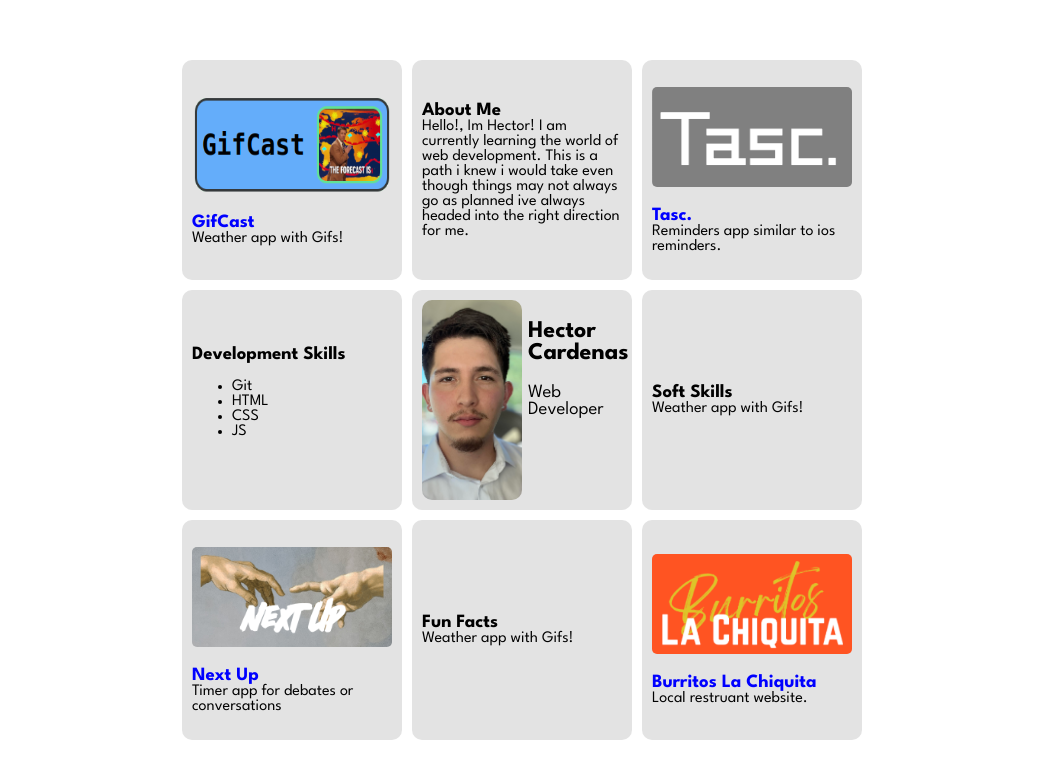
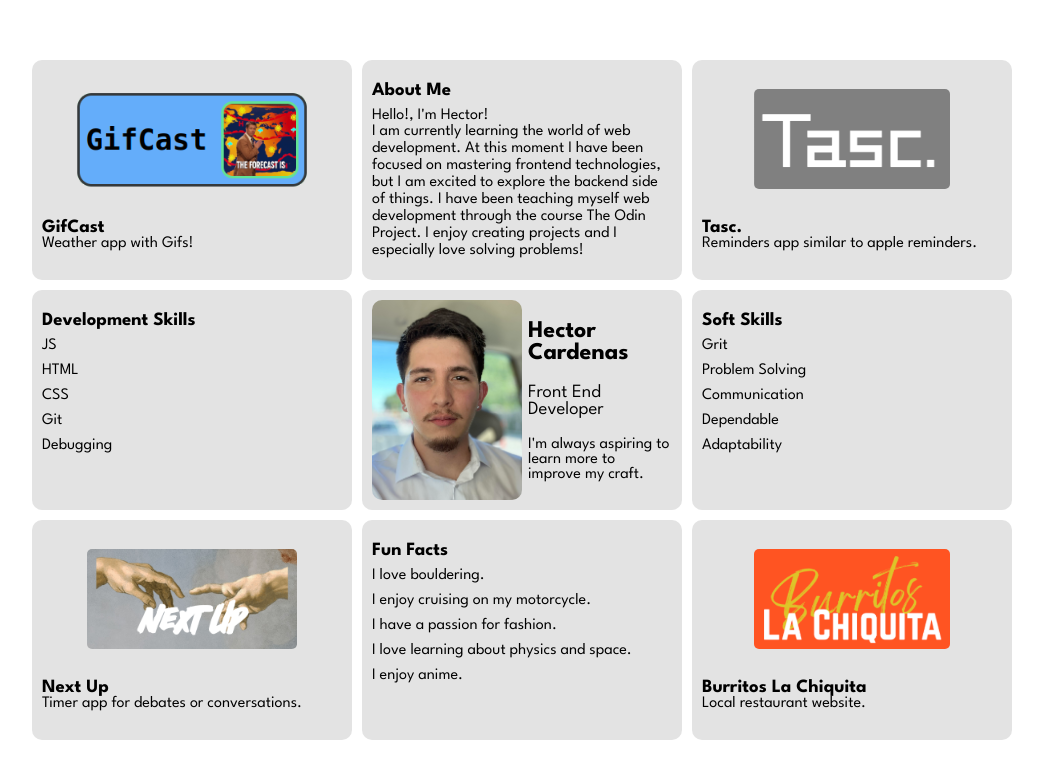
Before and after one commit to cardhect/hector-portfolio, a website built with webpack: page dist/index.html in a window 1280 px wide. Shown: the whole page, without its empty margins (118-1161 px from the left). Built offline with Linux system fonts and the light colour scheme.

Commit message:
Updated links, updated info sections, resized elements

```diff
--- a/src/style.css
+++ b/src/style.css
@@ -30,13 +30,32 @@
     color: rgb(117, 154, 223);
 }
 
+li {
+    list-style: none;
+    margin-bottom: 10px;
+}
+ul {
+    padding: 0;
+    margin: 0;
+}
+
+.info-section {
+    display: flex;
+    align-items: flex-start !important;
+    justify-content: flex-start !important;
+}
+.info-title {
+    margin-top: 4%;
+    margin-bottom: 3% !important;
+}
+
 .title-link {
     display: flex;
     flex-direction: row;
 }
 
 .gif-img {
-    width: 100%;
+    /* width: 100%; */
 }
 
 .about {
@@ -70,7 +89,7 @@
     background-color: #e3e3e3;
     padding: 10px;
     border-radius: 10px;
-    width: 200px;
+    width: 300px;
     /* height: 170px; */
     height: 25vh;
     grid-column-start: 2;
@@ -90,7 +109,6 @@
     width: 50%;
     object-fit: cover;
     border-radius: 10px;
-
 }
 
 .projects-container {
@@ -104,11 +122,11 @@
     background-color: #e3e3e3;
     padding: 10px;
     border-radius: 10px;
-    width: 200px;
+    width: 300px;
     /* height: 170px; */
     height: 25vh;
     min-width: 0;
-    align-items: baseline;
+    align-items: flex-start;
     display: flex;
     flex-direction: column;
     justify-content: center;
@@ -117,8 +135,12 @@
 
 .project-img {
     height: 100px;
-    width: 100%;
+    /* width: 100%; */
     border-radius: 5px;
+    align-self: center;
+}
+.project-img:hover {
+    border: 2px solid blue;
 }
 
 .project-icon{
@@ -145,6 +167,10 @@
 }
 .gifcast-h3{
     margin-top: 5px;
+    color: black;
+}
+.gifcast-h3:hover{
+    color: blue;
 }
 
 .gifcast-p{
@@ -153,6 +179,15 @@
 
 /* Mobile Css */
 @media screen and (max-width: 700px) {
+    .project-item, .profile {
+        width: 200px;
+    }
+    .project-img {
+        width: 100%;
+    }
+    .about-section {
+        height: fit-content;
+    }
     .main-section{
         display: flex;
         flex-direction: row;
```
Also changed, not shown: dist/bundle.js, dist/index.html.
